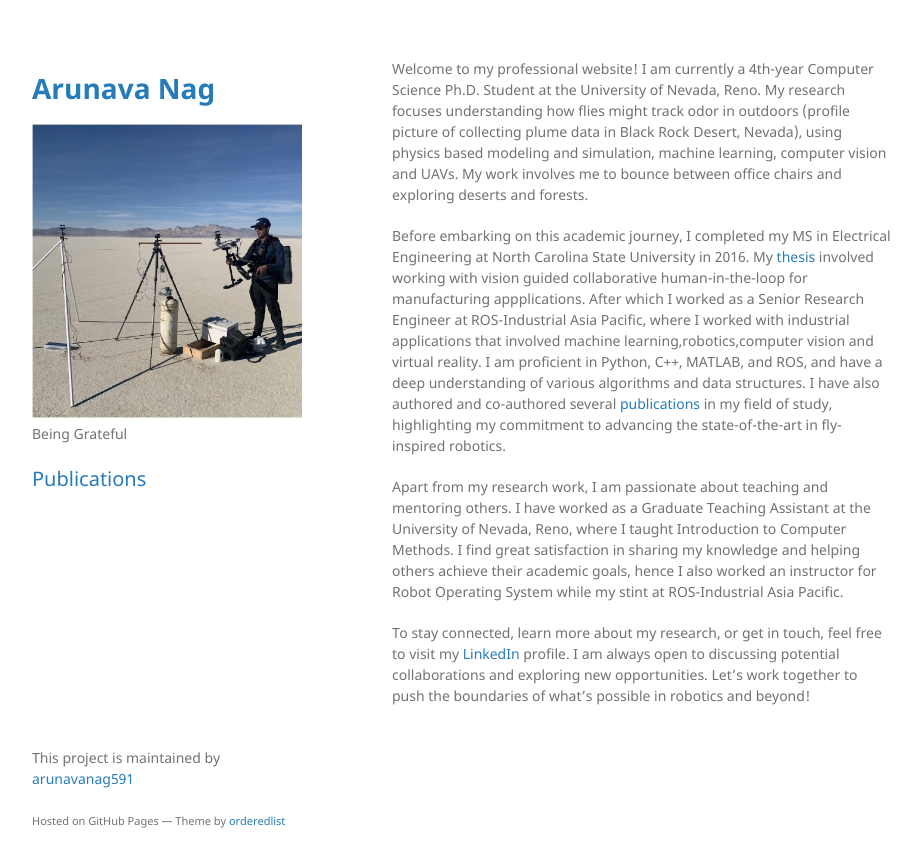
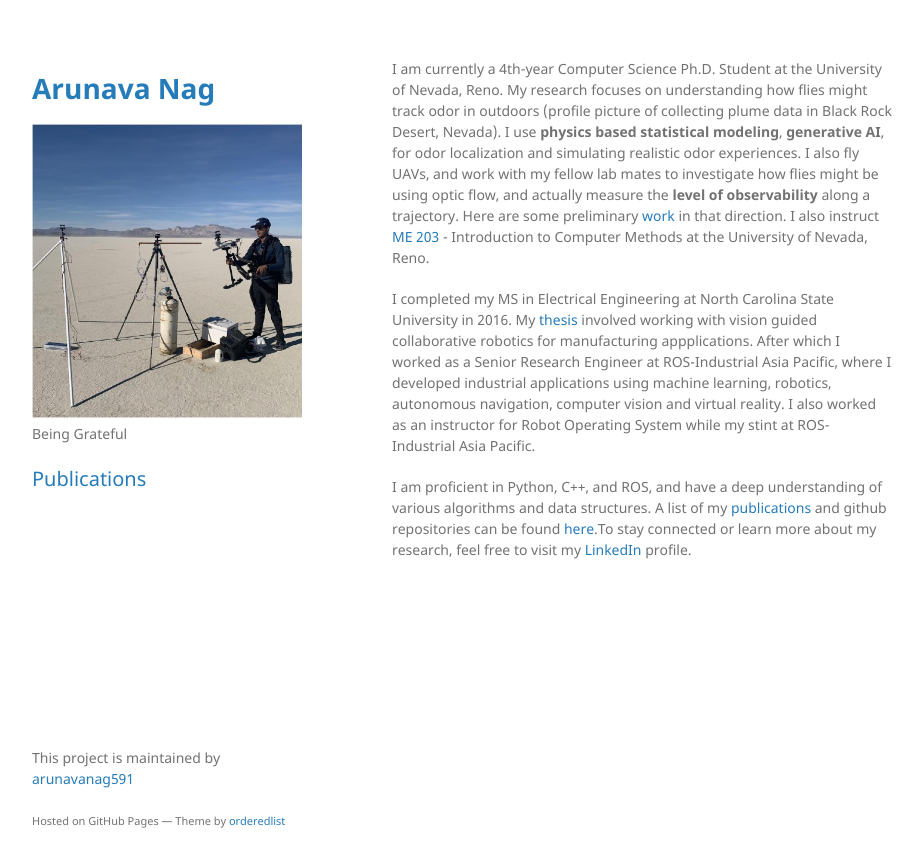
Before and after one commit to arunavanag591/mypage, a Jekyll site: the page built from index.md, in a window 1280 px wide. Shown: the top 867 px of the page, without its empty margins (178-1101 px from the left). Built offline with Jekyll 4.4.1, drawn with Linux system fonts in a browser that asks for light colours.

Commit message:
updated bio

```diff
--- a/index.md
+++ b/index.md
@@ -2,10 +2,9 @@
 layout: default
 ---
 
-Welcome to my professional website! I am currently a 4th-year Computer Science Ph.D. Student at the University of Nevada, Reno. My research focuses understanding how flies might track odor in outdoors (profile picture of collecting plume data in Black Rock Desert, Nevada), using physics based modeling and simulation, machine learning, computer vision and UAVs. My work involves me to bounce between office chairs and exploring deserts and forests.
+I am currently a 4th-year Computer Science Ph.D. Student at the University of Nevada, Reno. My research focuses on understanding how flies might track odor in outdoors (profile picture of collecting plume data in Black Rock Desert, Nevada). I use <b>physics based statistical modeling</b>, <b>generative AI</b>, for odor localization and simulating realistic odor experiences. I also fly UAVs, and work with my fellow lab mates to investigate how flies might be using optic flow, and actually measure the <b>level of observability</b> along a trajectory. Here are some preliminary [work](https://iopscience.iop.org/article/10.1088/1748-3190/ac1f7b) in that direction. I also instruct [ME 203](https://catalog.unr.edu/preview_program.php?catoid=50&poid=149770#) - Introduction to Computer Methods at the University of Nevada, Reno.
 
-Before embarking on this academic journey, I completed my MS in Electrical Engineering at North Carolina State University in 2016. My [thesis](https://repository.lib.ncsu.edu/handle/1840.16/11399) involved working with vision guided collaborative human-in-the-loop for manufacturing appplications. After which I worked as a Senior Research Engineer at ROS-Industrial Asia Pacific, where I worked with industrial applications that involved machine learning,robotics,computer vision and virtual reality. I am proficient in Python, C++, MATLAB, and ROS, and have a deep understanding of various algorithms and data structures. I have also authored and co-authored several [publications](https://arunavanag591.github.io/about/publications/) in my field of study, highlighting my commitment to advancing the state-of-the-art in fly-inspired robotics.
 
-Apart from my research work, I am passionate about teaching and mentoring others. I have worked as a Graduate Teaching Assistant at the University of Nevada, Reno, where I taught Introduction to Computer Methods. I find great satisfaction in sharing my knowledge and helping others achieve their academic goals, hence I also worked an instructor for Robot Operating System while my stint at ROS-Industrial Asia Pacific.
+I completed my MS in Electrical Engineering at North Carolina State University in 2016. My [thesis](https://repository.lib.ncsu.edu/handle/1840.16/11399) involved working with vision guided collaborative robotics for manufacturing appplications. After which I worked as a Senior Research Engineer at ROS-Industrial Asia Pacific, where I developed industrial applications using machine learning, robotics, autonomous navigation, computer vision and virtual reality. I also worked as an instructor for Robot Operating System while my stint at ROS-Industrial Asia Pacific.
 
-To stay connected, learn more about my research, or get in touch, feel free to visit my [LinkedIn](https://www.linkedin.com/in/arunavanag/) profile. I am always open to discussing potential collaborations and exploring new opportunities. Let's work together to push the boundaries of what's possible in robotics and beyond!
+I am proficient in Python, C++, and ROS, and have a deep understanding of various algorithms and data structures. A list of my [publications](https://arunavanag591.github.io/about/publications/) and github repositories can be found [here](https://github.com/arunavanag591).To stay connected or learn more about my research, feel free to visit my [LinkedIn](https://www.linkedin.com/in/arunavanag/) profile.
```
